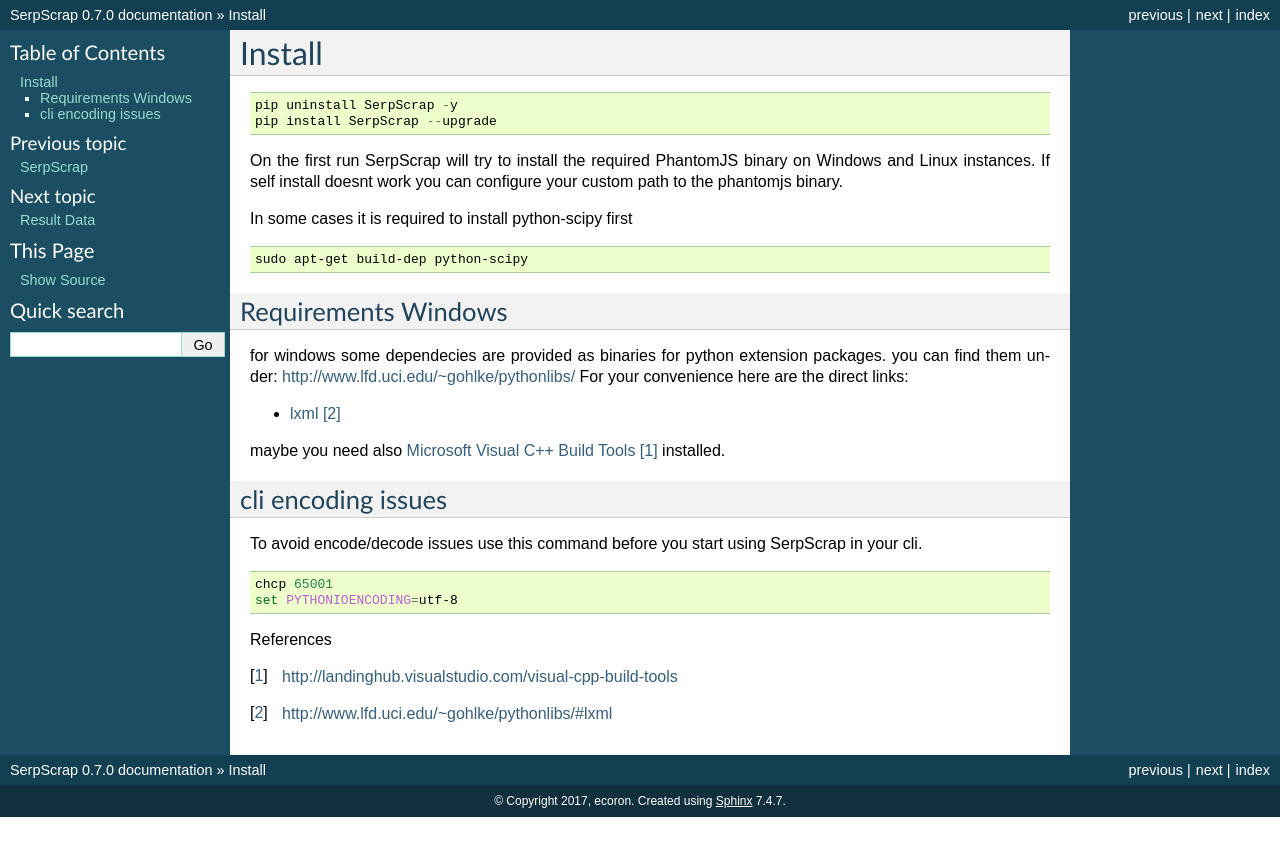
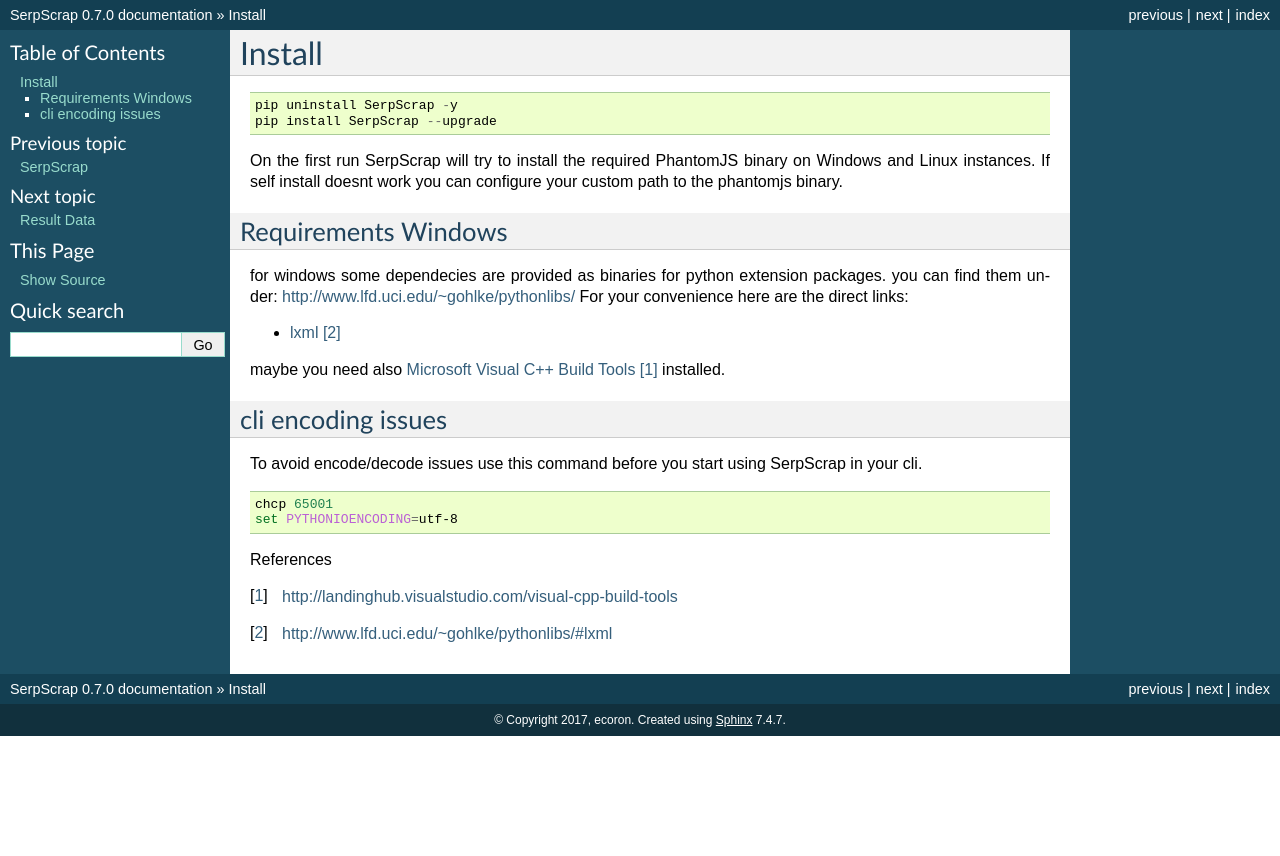
Before and after one commit to ecoron/SerpScrap, a Sphinx documentation site: the page built from docs/install.rst, in a window 1280 px wide. Shown: the top 856 px of the page. Built offline with Sphinx 7.4.7, drawn with Linux system fonts in a browser that asks for light colours.

Commit message:
update docs install

```diff
--- a/README.rst
+++ b/README.rst
@@ -42,12 +42,6 @@
    pip uninstall SerpScrap -y
    pip install SerpScrap --upgrade
 
-
-In some cases it is required to install python-scipy first
-
-.. code-block:: bash
-
-   sudo apt-get build-dep python-scipy
 
 More details in the `install`_ section of the documentation.
 
--- a/docs/install.rst
+++ b/docs/install.rst
@@ -9,12 +9,6 @@
 
 On the first run SerpScrap will try to install the required PhantomJS binary on Windows and Linux instances.
 If self install doesnt work you can configure your custom path to the phantomjs binary.
-
-In some cases it is required to install python-scipy first
-
-.. code-block:: bash
-
-   sudo apt-get build-dep python-scipy
 
 Requirements Windows
 --------------------
```
